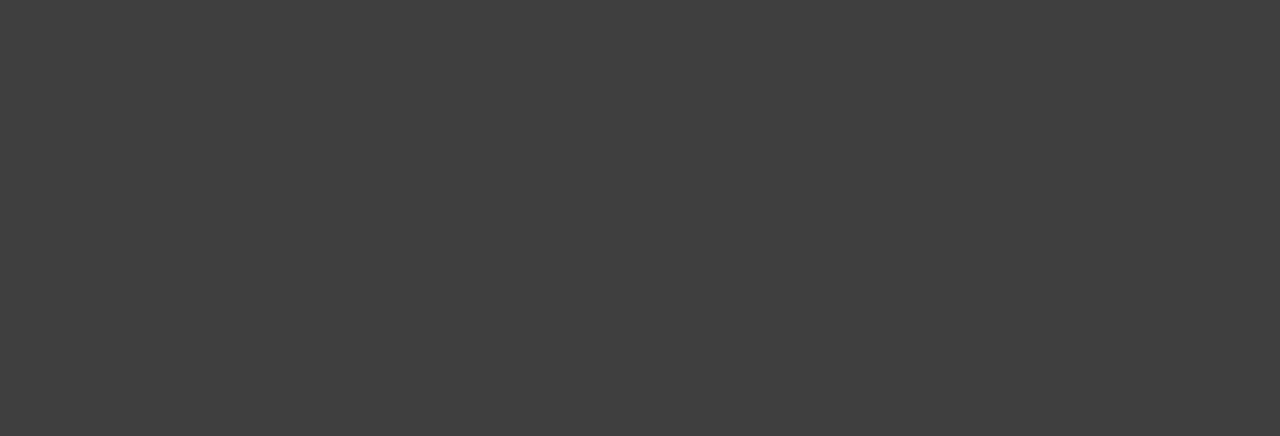
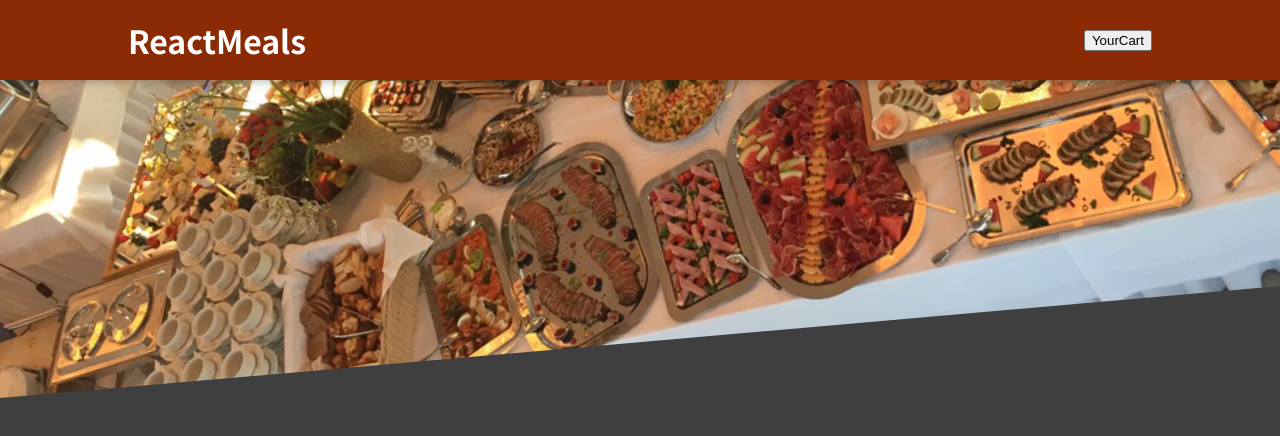
Before and after one commit to Astilion/food-order-app, a React (Vite) app: page / in a window 1280 px wide. Shown: the top 436 px of the page. Built offline with nearby package versions, Linux system fonts and the light colour scheme.

Commit message:
added Header.jsx component

```diff
--- a/src/App.jsx
+++ b/src/App.jsx
@@ -1,10 +1,11 @@
 import "./App.scss";
-
+import Header from "./components/Layout/Header";
 
 function App() {
 
 	return (
 		<>
+		<Header/>
 			<main>
 
 			</main>
--- /dev/null
+++ b/src/components/Layout/Header.jsx
@@ -0,0 +1,17 @@
+import styles from "./Header.module.scss";
+import HeroImg from "../../assets/meals.jpg";
+const Header = props => {
+	return (
+		<>
+			<header className={styles.header}>
+				<h1>ReactMeals</h1>
+				<button>YourCart</button>
+			</header>
+			<div className={styles["main-image"]}>
+				<img src={HeroImg} alt='A table of food.' />
+			</div>
+		</>
+	);
+};
+
+export default Header;
```
